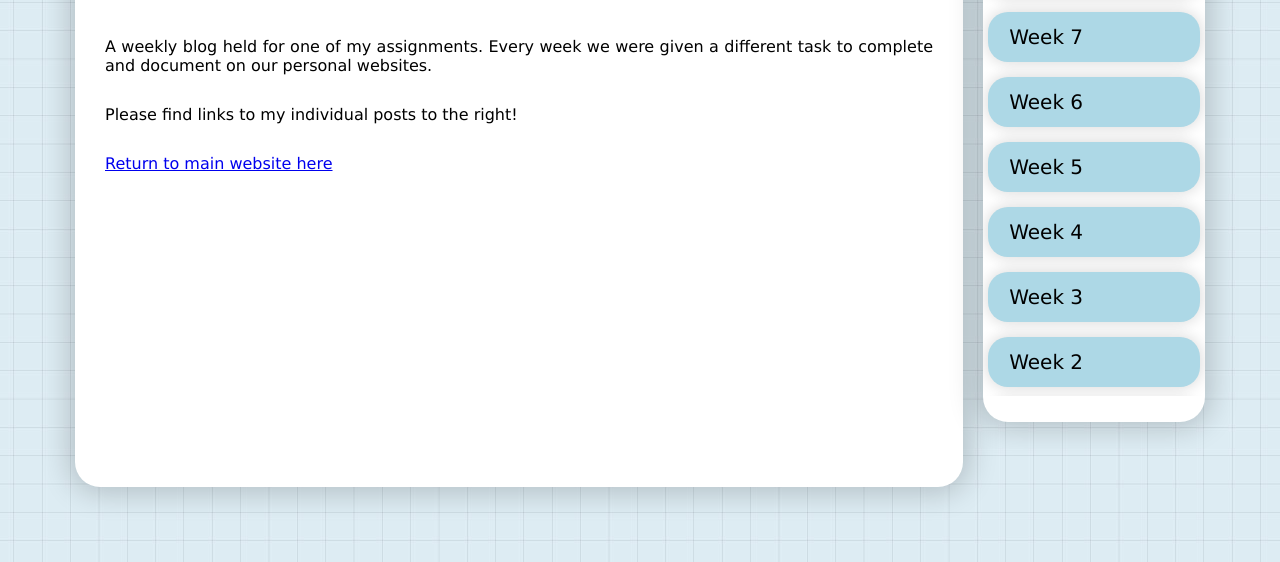
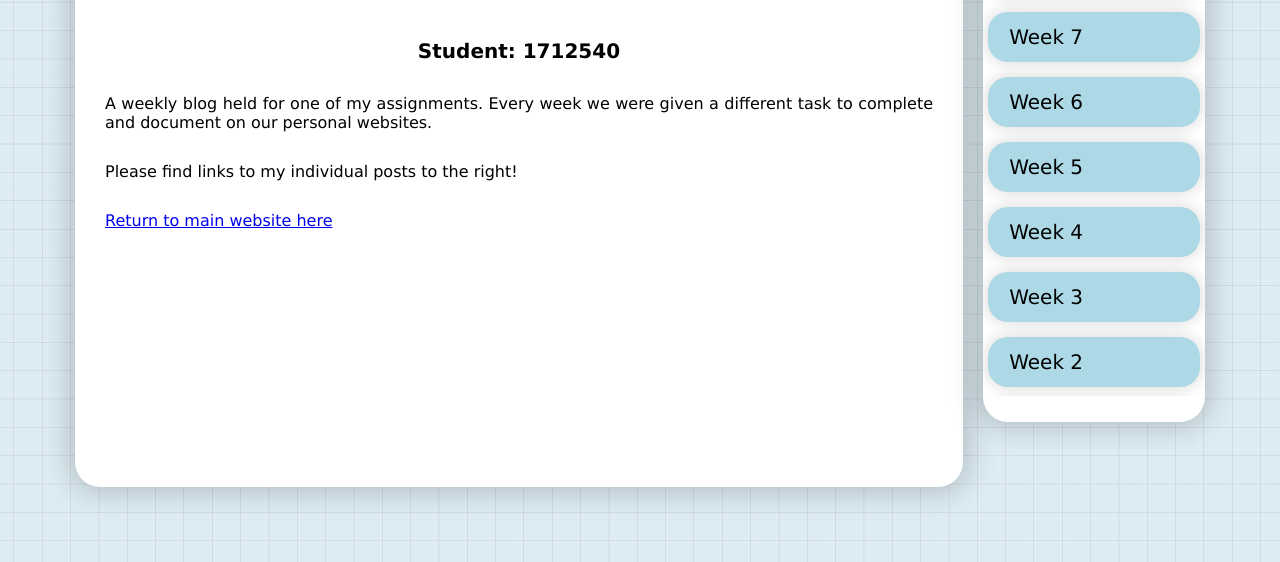
Before and after one commit to gabrielgruter/react-to-gabe-depreciated, a website: page public/Portfolio Website/home.html in a window 1280 px wide. Shown: the part 238-800 px from the top of the page. Drawn offline with nearby package versions, Linux system fonts and the light colour scheme.

Commit message:
added student number

```diff
--- a/public/Portfolio Website/home.html
+++ b/public/Portfolio Website/home.html
@@ -35,6 +35,7 @@
       </nav>
       <subsection id="blogContent">
         <h1>EE2615 Media Aesthetics 1</h1>
+        <h2>Student: 1712540</h2>
         <p>A weekly blog held for one of my assignments. Every week we were given a different task to complete and
           document on our personal websites.</p>
         <p>Please find links to my individual posts to the right!</p>
```
